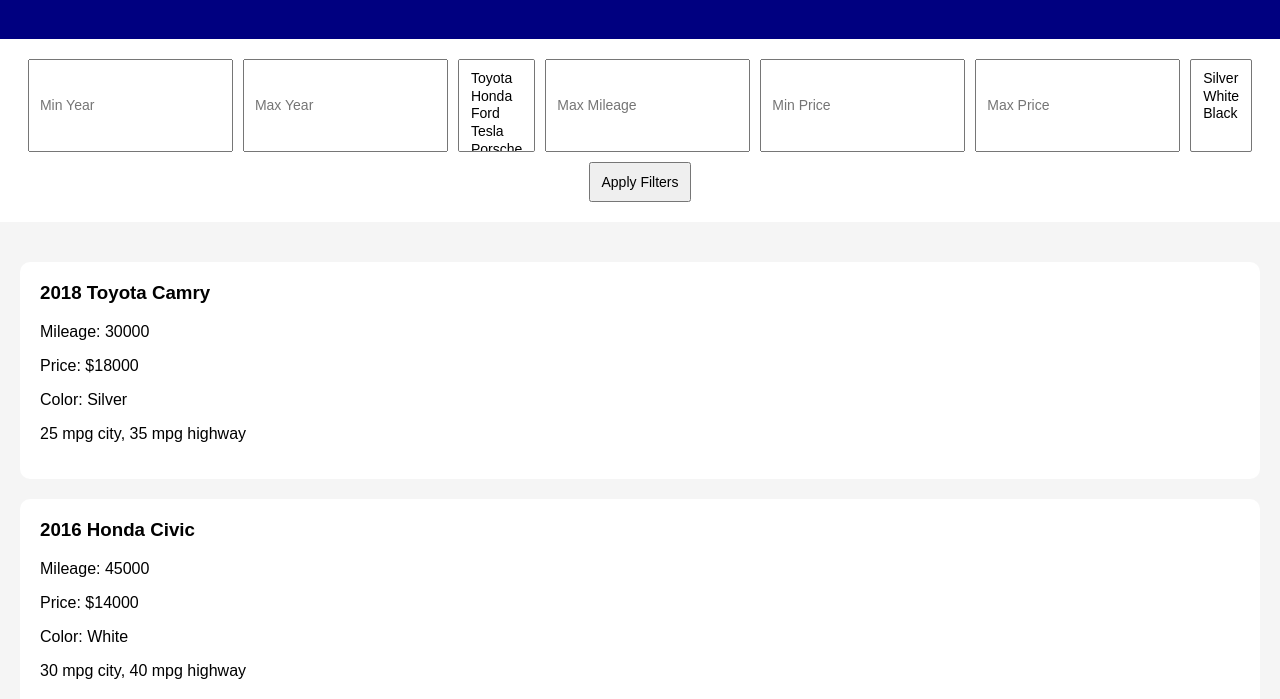
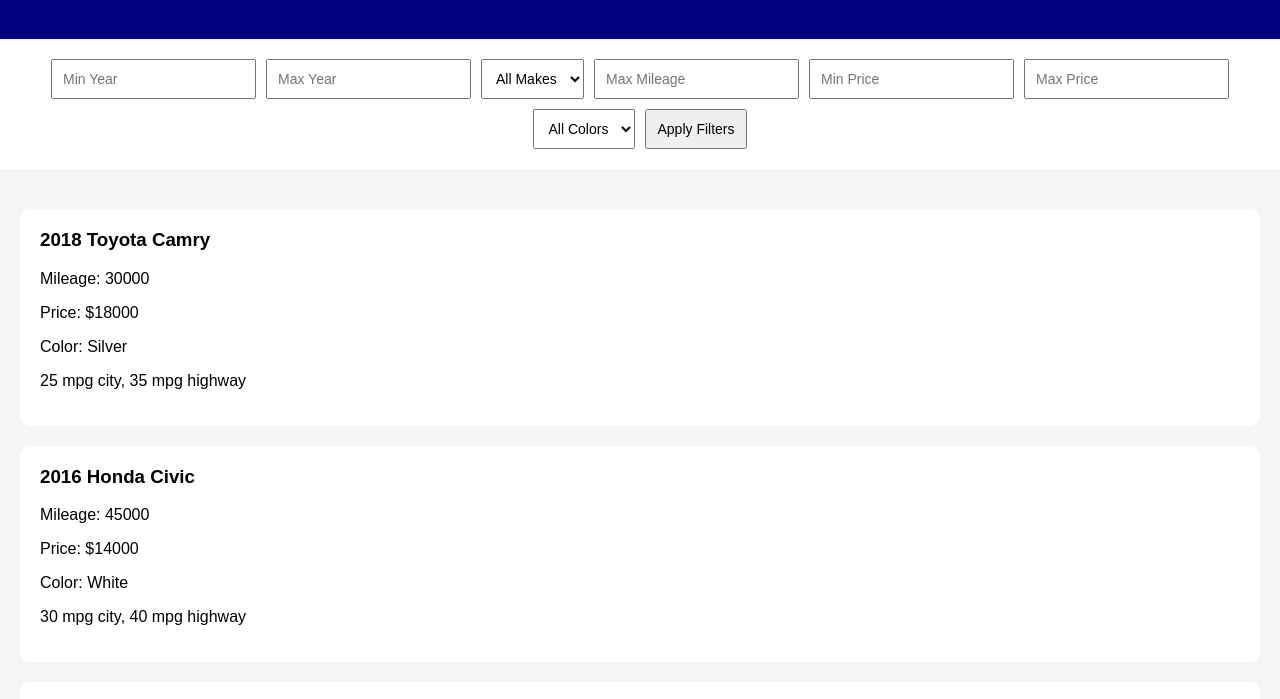
Before and after one commit to williammacx/WilliamMaclean_HW5TH_csi3150_w2026, a plain HTML site: page index.html in a window 1280 px wide. Shown: the part 81-780 px from the top of the page. Drawn offline with Linux system fonts and the light colour scheme.

Commit message:
Update index.html

```diff
--- a/index.html
+++ b/index.html
@@ -17,14 +17,18 @@
       <input type="number" id="minYear" placeholder="Min Year">
       <input type="number" id="maxYear" placeholder="Max Year">
 
-      <select id="make" multiple></select>
+      <select id="make">
+  <option value="">All Makes</option>
+      </select>
 
       <input type="number" id="maxMileage" placeholder="Max Mileage">
 
       <input type="number" id="minPrice" placeholder="Min Price">
       <input type="number" id="maxPrice" placeholder="Max Price">
 
-      <select id="color" multiple></select>
+      <select id="color">
+  <option value="">All Colors</option>
+      </select>
 
       <button id="filterBtn">Apply Filters</button>
     </section>
```
